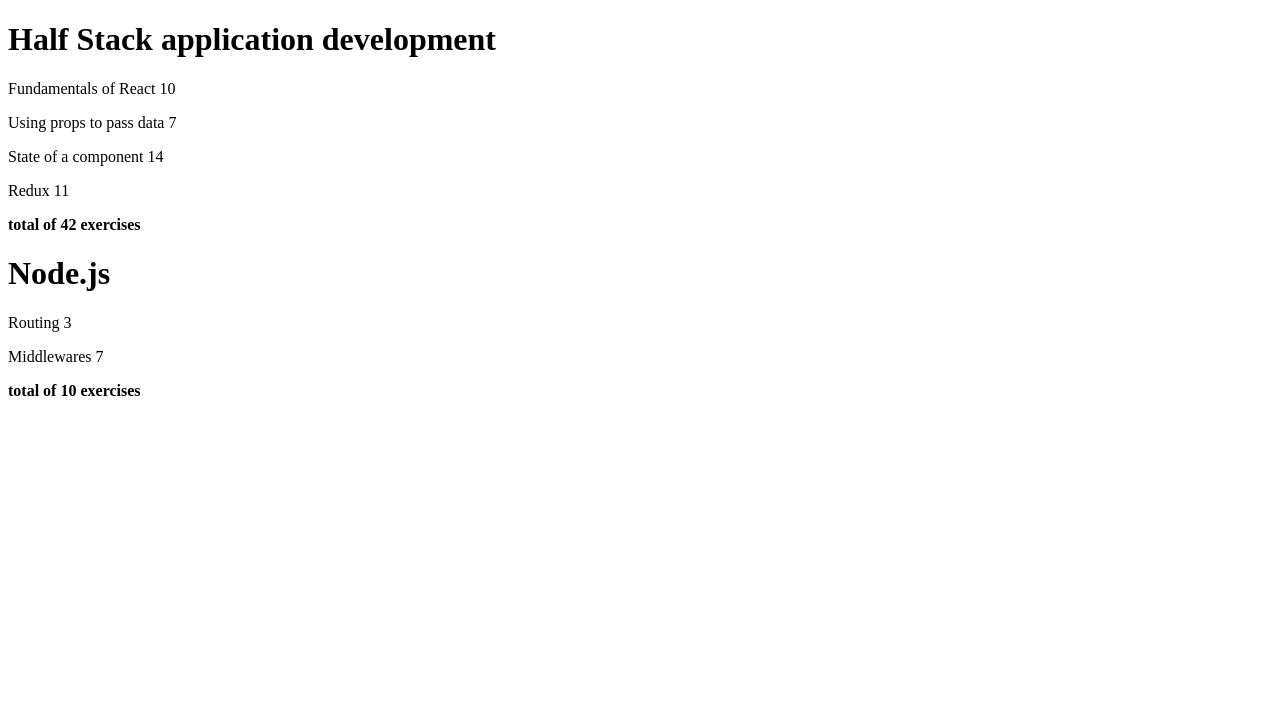
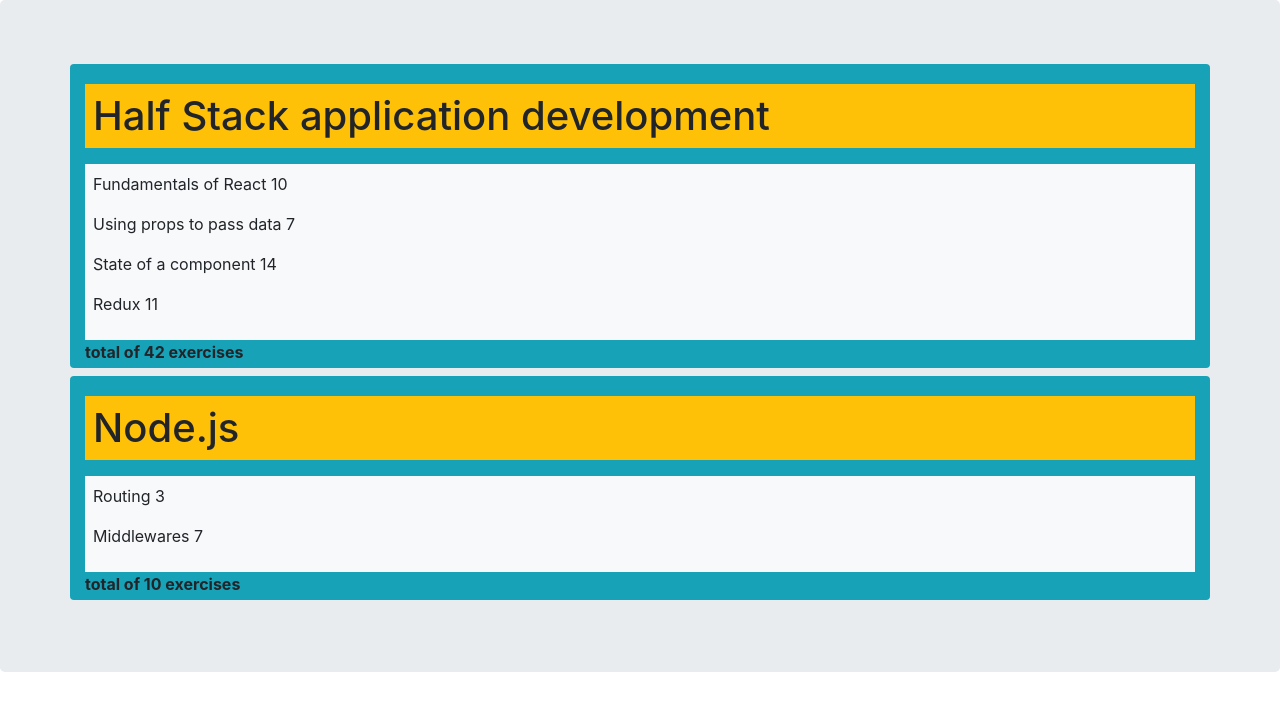
Before and after one commit to Akki-net/React_Course, a React (Create React App) app: page / in a window 1280 px wide. Shown: the top 710 px of the page. Built offline with nearby package versions, Linux system fonts and the light colour scheme.

Commit message:
Some Styling

```diff
--- a/public/index.html
+++ b/public/index.html
@@ -4,6 +4,10 @@
     <meta charset="utf-8" />
     <link rel="icon" href="%PUBLIC_URL%/favicon.ico" />
     <meta name="viewport" content="width=device-width, initial-scale=1" />
+    <link rel="stylesheet" href="https://maxcdn.bootstrapcdn.com/bootstrap/4.5.2/css/bootstrap.min.css">
+  <script src="https://ajax.googleapis.com/ajax/libs/jquery/3.5.1/jquery.min.js"></script>
+  <script src="https://cdnjs.cloudflare.com/ajax/libs/popper.js/1.16.0/umd/popper.min.js"></script>
+  <script src="https://maxcdn.bootstrapcdn.com/bootstrap/4.5.2/js/bootstrap.min.js"></script>
     <meta name="theme-color" content="#000000" />
     <meta
       name="description"
--- a/src/App.js
+++ b/src/App.js
@@ -48,7 +48,7 @@
   ];
 
   return (
-    <div>
+    <div className="jumbotron">
       {course.map(c =>
         <Course key={c.id} course={c} />
       )}
--- a/src/components/Content.js
+++ b/src/components/Content.js
@@ -3,7 +3,7 @@
 
 const Content = ({content}) => {
     return(
-        <div>
+        <div className="bg-light p-2">
             {content.map(
                 c =>
                 <Part key={c.id} name={c.name} exercise={c.exercises}
--- a/src/components/Course.js
+++ b/src/components/Course.js
@@ -5,7 +5,7 @@
 
 const Course = ({ course }) => {
     return(
-        <div>
+        <div className="container bg-info rounded py-1 mb-2">
             <Header header={course.name} />
             <Content content={course.parts} />
             <Exercises exercises={course.parts} />
--- a/src/components/Header.js
+++ b/src/components/Header.js
@@ -1,5 +1,5 @@
 import React from "react";
 
-const Header = ({header}) => <h1> {header} </h1>;
+const Header = ({header}) => <h1 className="bg-warning my-3 p-2"> {header} </h1>;
 
 export default Header;
```
